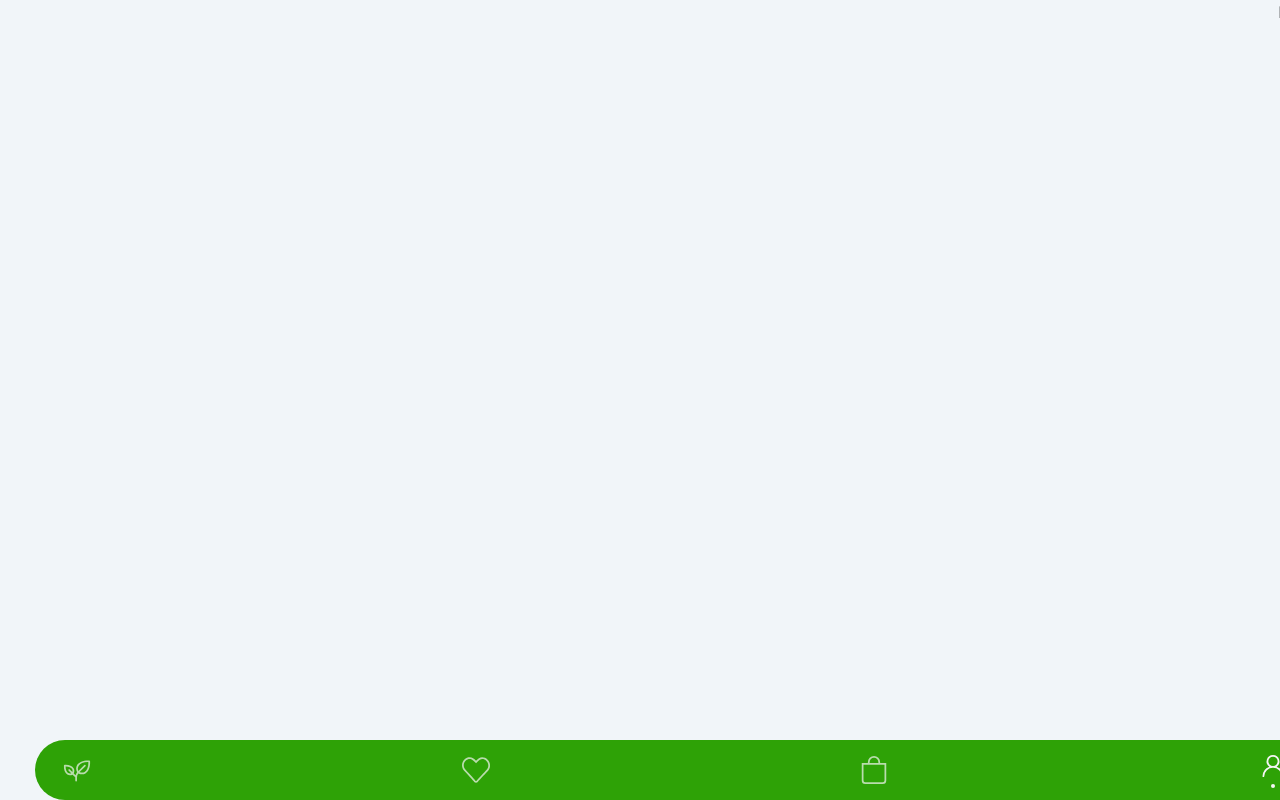
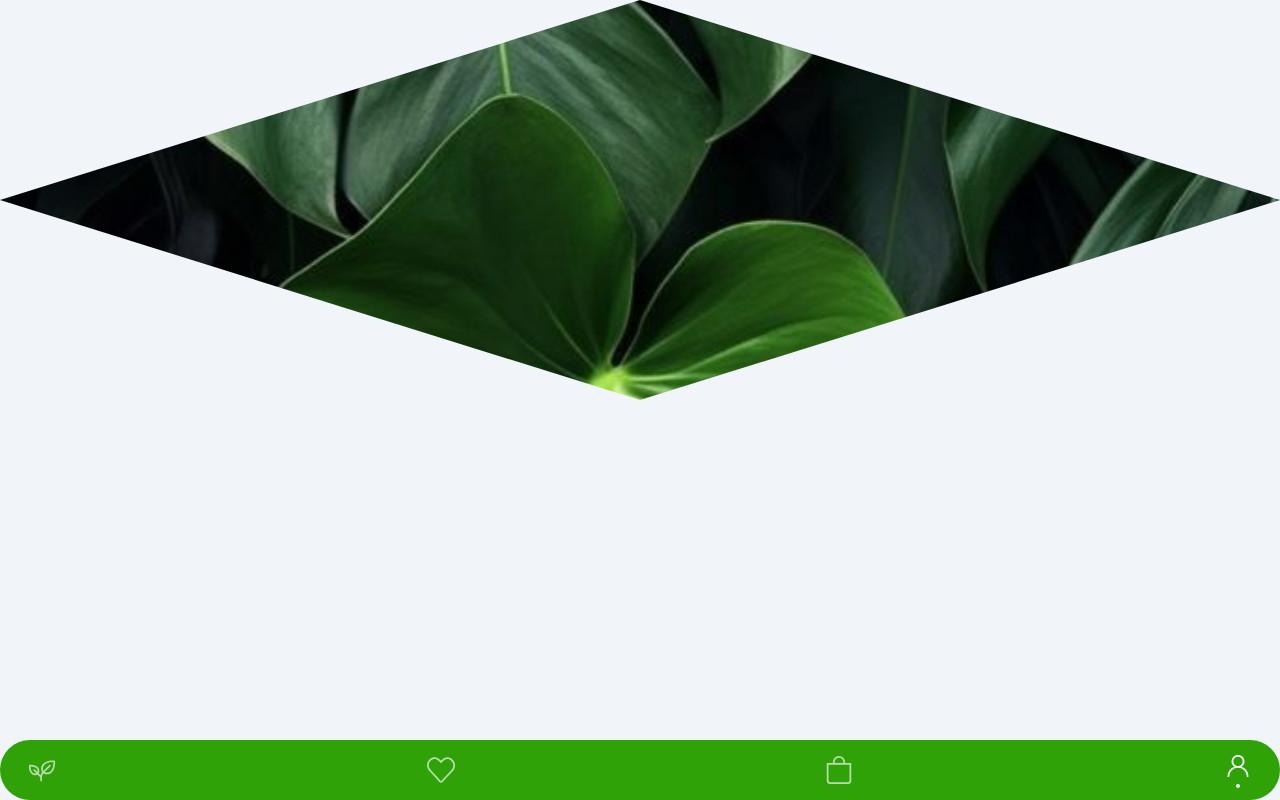
Before and after one commit to SinaAndDan/Sina-Flower-2024, a Next.js app: page /account/login in a window 1280 px wide. Built offline with nearby package versions, Linux system fonts and the light colour scheme.

Commit message:
login page pic v-1.0

```diff
--- a/src/app/account/login/page.tsx
+++ b/src/app/account/login/page.tsx
@@ -1,10 +1,11 @@
+import LogInPage from "@/app/components/loginPage/login";
 import MobileBottomNav from "@/app/components/MainPage/MobileBottomNav";
 import React from "react";
 
-const LogIn: React.FC = () => {
+const LogIn = () => {
   return (
     <>
-      <div>login</div>
+      <LogInPage />
       <MobileBottomNav />
     </>
   );
--- a/src/app/account/page.tsx
+++ b/src/app/account/page.tsx
@@ -1,11 +1,10 @@
 import React from "react";
-import Login from "../components/loginPage/login";
-import MobileBottomNav from "../components/MainPage/MobileBottomNav";
+import Account from "../components/loginPage/account";
 
 const LogInPage: React.FC = () => {
   return (
     <>
-      <Login />
+      <Account />
     </>
   );
 };
--- a/src/app/account/signin/page.tsx
+++ b/src/app/account/signin/page.tsx
@@ -1,10 +1,12 @@
+import LogIn from "@/app/components/loginPage/login";
+import SignInPage from "@/app/components/loginPage/signin";
 import MobileBottomNav from "@/app/components/MainPage/MobileBottomNav";
 import React from "react";
 
 const SignIn: React.FC = () => {
   return (
     <>
-      <div>Sign in</div>
+      <SignInPage />
       <MobileBottomNav />
     </>
   );
--- /dev/null
+++ b/src/app/components/loginPage/account.tsx
@@ -0,0 +1,42 @@
+import React from "react";
+import Image from "next/image";
+import Link from "next/link";
+
+const Account: React.FC = () => {
+  return (
+    <div className="image-container font-sahel">
+      <Image
+        width={300}
+        height={300}
+        src="/login.jpg"
+        alt="Full Screen Image"
+        className=" -z-20"
+        priority={true} // Optional: Loads the image with high priority
+      />
+      <div className="bg-bgpic bg-opacity-10 w-full h-screen relative z-10">
+        {/* Changed z-index */}
+        <h5 className="z-20 text-4xl leading-relaxed absolute top-32 px-8 text-white">
+          بهترین برنامه
+          <br /> برای
+          <br /> خرید گل و گیاه
+        </h5>
+        <div className="absolute top-1/2 left-1/2 -translate-y-1/2 -translate-x-1/2 flex flex-col items-center z-50 cursor-pointer">
+          <Link href="/account/login">
+            <button className="bg-gray rounded-md bg-clip-padding backdrop-filter backdrop-blur-sm bg-opacity-30 px-7 py-2 text-xl text-white">
+              ورود
+            </button>
+          </Link>
+          <Link
+            href="/account/signin"
+            className="mt-6 text-white cursor-pointer"
+          >
+            {/* Added cursor-pointer */}
+            ساخت حساب کاربری
+          </Link>
+        </div>
+      </div>
+    </div>
+  );
+};
+
+export default Account;
--- a/src/app/components/loginPage/login.tsx
+++ b/src/app/components/loginPage/login.tsx
@@ -1,10 +1,9 @@
 import React from "react";
 import Image from "next/image";
-import Link from "next/link";
 
-const Login: React.FC = () => {
+const LogInPage: React.FC = () => {
   return (
-    <div className="image-container font-sahel">
+    <div className="image-containerII font-sahel">
       <Image
         width={300}
         height={300}
@@ -13,30 +12,8 @@ const Login: React.FC = () => {
         className=" -z-20"
         priority={true} // Optional: Loads the image with high priority
       />
-      <div className="bg-bgpic bg-opacity-10 w-full h-screen relative z-10">
-        {/* Changed z-index */}
-        <h5 className="z-20 text-4xl leading-relaxed absolute top-32 px-8 text-white">
-          بهترین برنامه
-          <br /> برای
-          <br /> خرید گل و گیاه
-        </h5>
-        <div className="absolute top-1/2 left-1/2 -translate-y-1/2 -translate-x-1/2 flex flex-col items-center z-50 cursor-pointer">
-          <Link href="/account/login">
-            <button className="bg-gray rounded-md bg-clip-padding backdrop-filter backdrop-blur-sm bg-opacity-30 px-7 py-2 text-xl text-white">
-              ورود
-            </button>
-          </Link>
-          <Link
-            href="/account/signin"
-            className="mt-6 text-white cursor-pointer"
-          >
-            {/* Added cursor-pointer */}
-            ساخت حساب کاربری
-          </Link>
-        </div>
-      </div>
     </div>
   );
 };
 
-export default Login;
+export default LogInPage;
--- /dev/null
+++ b/src/app/components/loginPage/signin.tsx
@@ -0,0 +1,7 @@
+import React from "react";
+
+const SignInPage: React.FC = () => {
+  return <div>sign in</div>;
+};
+
+export default SignInPage;
--- a/src/app/globals.css
+++ b/src/app/globals.css
@@ -84,3 +84,22 @@ textarea {
   height: 100%;
   object-fit: cover; /* Ensures the image covers the container */
 }
+
+.image-containerII {
+  position: relative;
+  width: 100vw;
+  height: 50vh;
+  overflow: hidden; /* To prevent overflow */
+}
+
+.image-containerII img {
+  position: absolute;
+  top: 0;
+  left: 0;
+  width: 100%;
+  height: 100%;
+  object-fit: cover; /* Ensures the image covers the container */
+  clip-path: polygon(50% 0%, 100% 50%, 50% 100%, 0% 50%);
+  /* I will use tryshape */
+  overflow: hidden;
+}
```
Also changed, not shown: public/loginPic.jpg (added).
